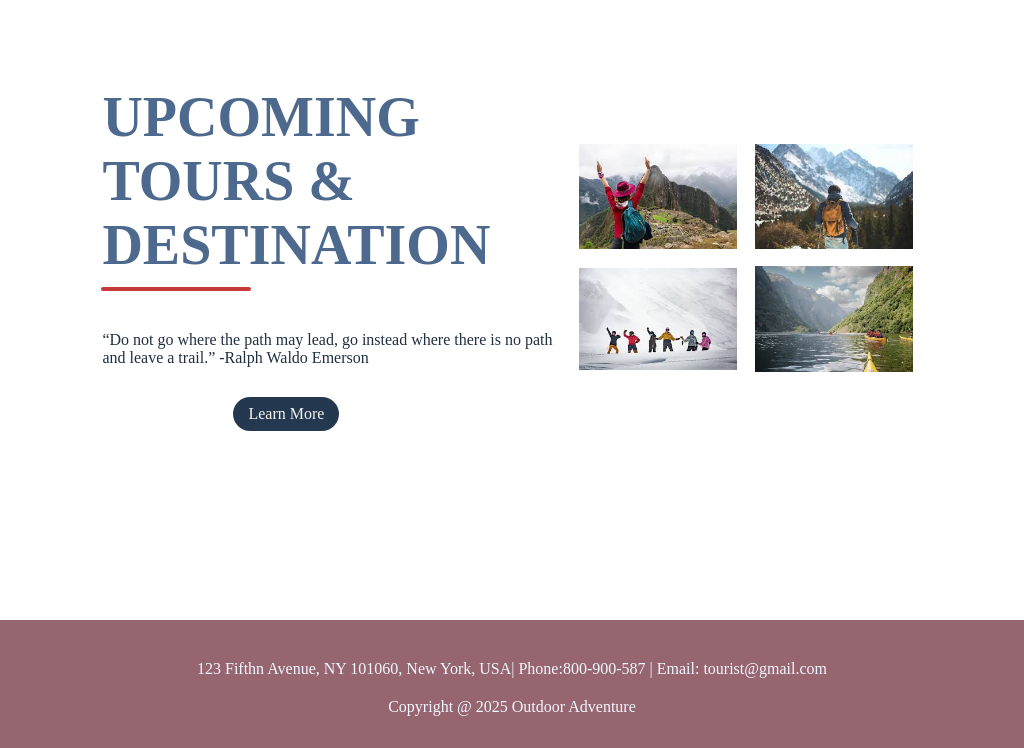
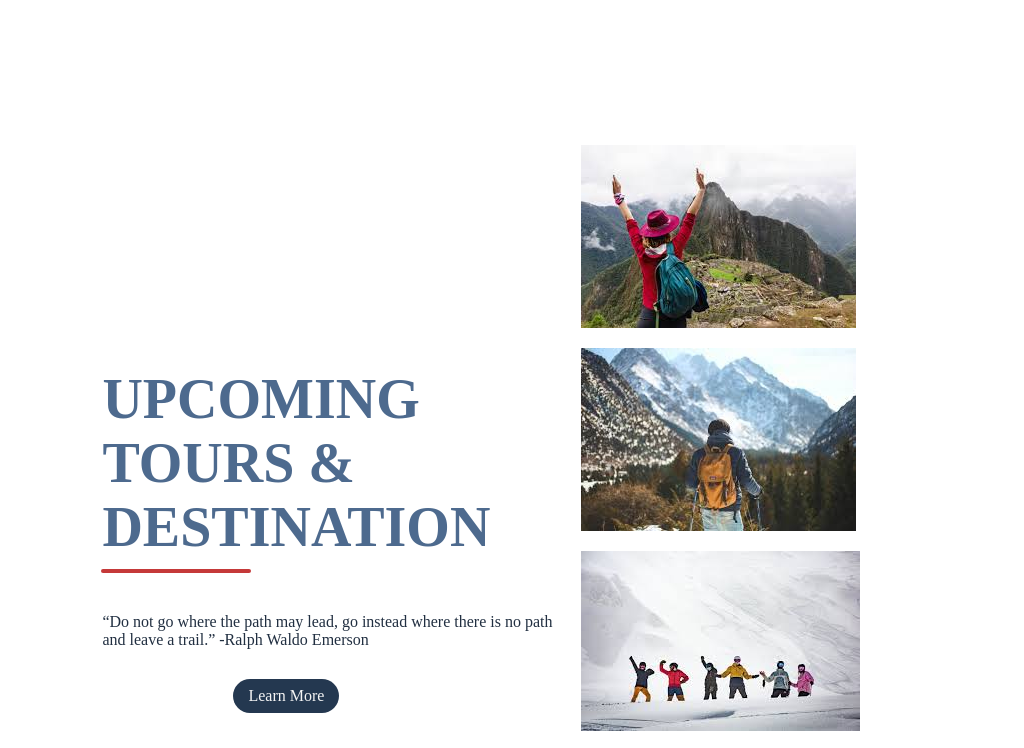
Before and after one commit to asmatara03/Adventure, a plain HTML site: page index.html in a window 1024 px wide. Shown: the part 2140-2888 px from the top of the page. Drawn offline with Linux system fonts and the light colour scheme.

Commit message:
Update style.css

```diff
--- a/style.css
+++ b/style.css
@@ -206,18 +206,6 @@ p{
 }
 
 /* mobile device */
-/* laptop/tablet: 2 images per row */
-@media only screen and (max-width:1200px) and (min-width:851px) {
-    .image-gallery {
-        justify-content: space-between;
-        align-items: center;
-    }
-    .image-gallery img {
-        width: 45%;
-        margin: 2.5%;
-        box-sizing: border-box;
-    }
-}
 @media only screen and (max-width:850px){
     .menu-btn{
         display: block;
```
